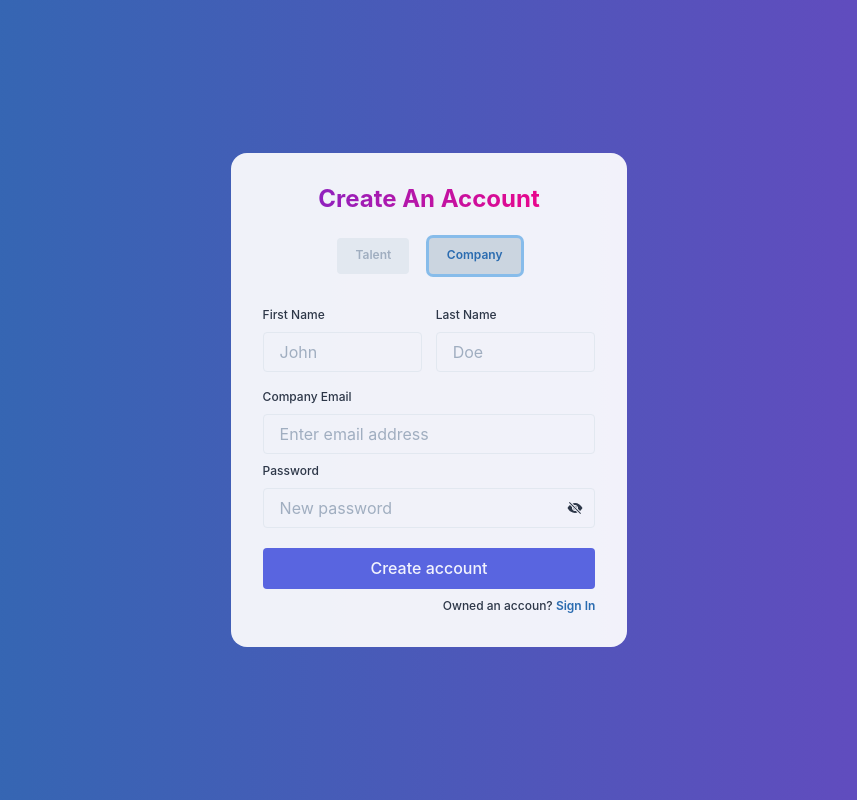
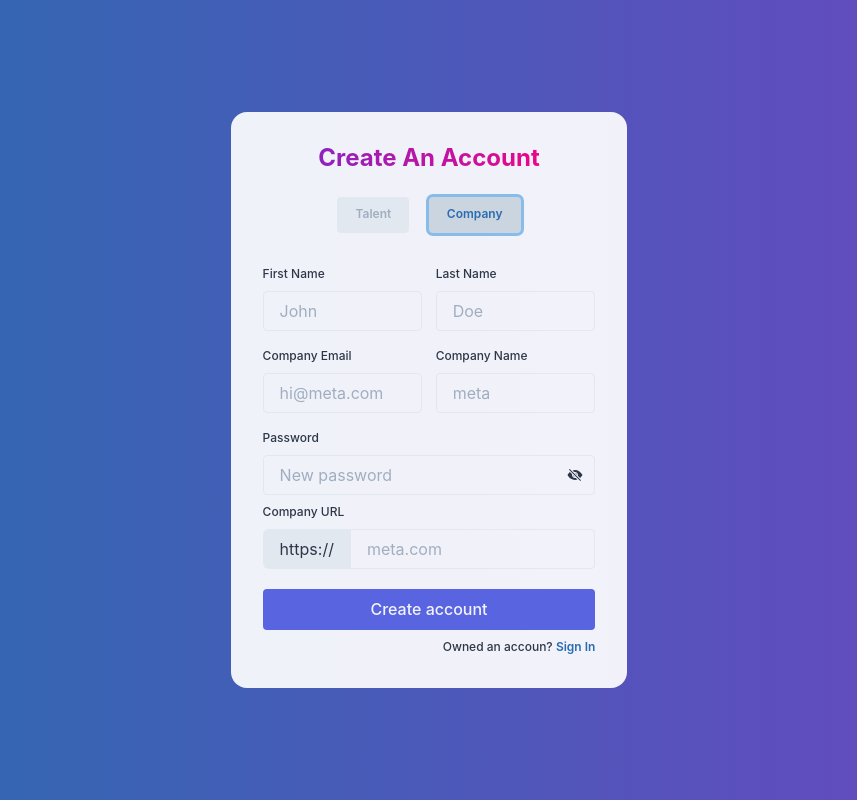
Before and after one commit to ore-craftman/devjobs, a Next.js app: page /auth/signup in a window 1280 px wide. Both pictures are taken after a click on the button "Company". Shown: the whole page, without its empty margins (211-1068 px from the left). Built offline with nearby package versions, Linux system fonts and the light colour scheme.

Commit message:
app += Auth screen

```diff
--- a/src/components/CompanyForm.tsx
+++ b/src/components/CompanyForm.tsx
@@ -7,6 +7,8 @@ export const ComapnyForm = () => {
   const [lastname, setLastname] = useState("");
   const [email, setEmail] = useState("");
   const [password, setPassword] = useState("");
+  const [companyName, setCompanyName] = useState("");
+  const [companyURL, setCompanyURL] = useState("");
   const [initLoader, setInitLoader] = useState(false);
 
   const signupHandler = (e) => {
@@ -15,7 +17,14 @@ export const ComapnyForm = () => {
 
     // TODO: Store Data
     setTimeout(() => {
-      console.table({ firstname, lastname, email, password });
+      console.table({
+        firstname,
+        lastname,
+        email,
+        password,
+        companyName,
+        companyURL,
+      });
       setInitLoader(false);
     }, 1000);
   };
@@ -42,13 +51,28 @@ export const ComapnyForm = () => {
           />
         </Box>
       </Flex>
+
+      <Flex justify="space-between">
+        <Box w="48%">
           <SimpleInput
             label="Company Email"
-        holder="Enter email address"
+            holder="hi@meta.com"
             type="email"
             value={email}
             stateHandler={setEmail}
           />
+        </Box>
+
+        <Box w="48%">
+          <SimpleInput
+            label="Company Name"
+            holder="meta"
+            type="text"
+            value={companyName}
+            stateHandler={setCompanyName}
+          />
+        </Box>
+      </Flex>
 
       <SimpleInput
         label="Password"
@@ -56,6 +80,15 @@ export const ComapnyForm = () => {
         type="password"
         value={password}
         stateHandler={setPassword}
+      />
+
+      <SimpleInput
+        URL={true}
+        label="Company URL"
+        holder="meta.com"
+        type="text"
+        value={companyURL}
+        stateHandler={setCompanyURL}
       />
 
       <Button
--- a/src/components/Input/SimpleInput.tsx
+++ b/src/components/Input/SimpleInput.tsx
@@ -4,6 +4,7 @@ import {
   Input,
   InputGroup,
   InputRightElement,
+  InputLeftAddon,
 } from "@chakra-ui/react";
 import { useState } from "react";
 
@@ -14,6 +15,7 @@ interface PropSchema {
   holder: string;
   type: string;
   value?: any;
+  URL?: boolean;
   stateHandler?: React.Dispatch<React.SetStateAction<any>>;
 }
 
@@ -22,6 +24,7 @@ export const SimpleInput = ({
   holder,
   type,
   value,
+  URL,
   stateHandler,
 }: PropSchema) => {
   const [showPassword, setShowPassword] = useState(false);
@@ -39,8 +42,8 @@ export const SimpleInput = ({
         {label}
       </FormLabel>
       <InputGroup>
+        {URL && <InputLeftAddon bgColor="gray.200" children="https://" />}
         <Input
-          // size="md"
           id={label.split(" ").join("").toLowerCase()}
           type={showPassword ? "text" : type}
           value={value && value}
```
Lines whose indentation alone changed are shown as unchanged.
